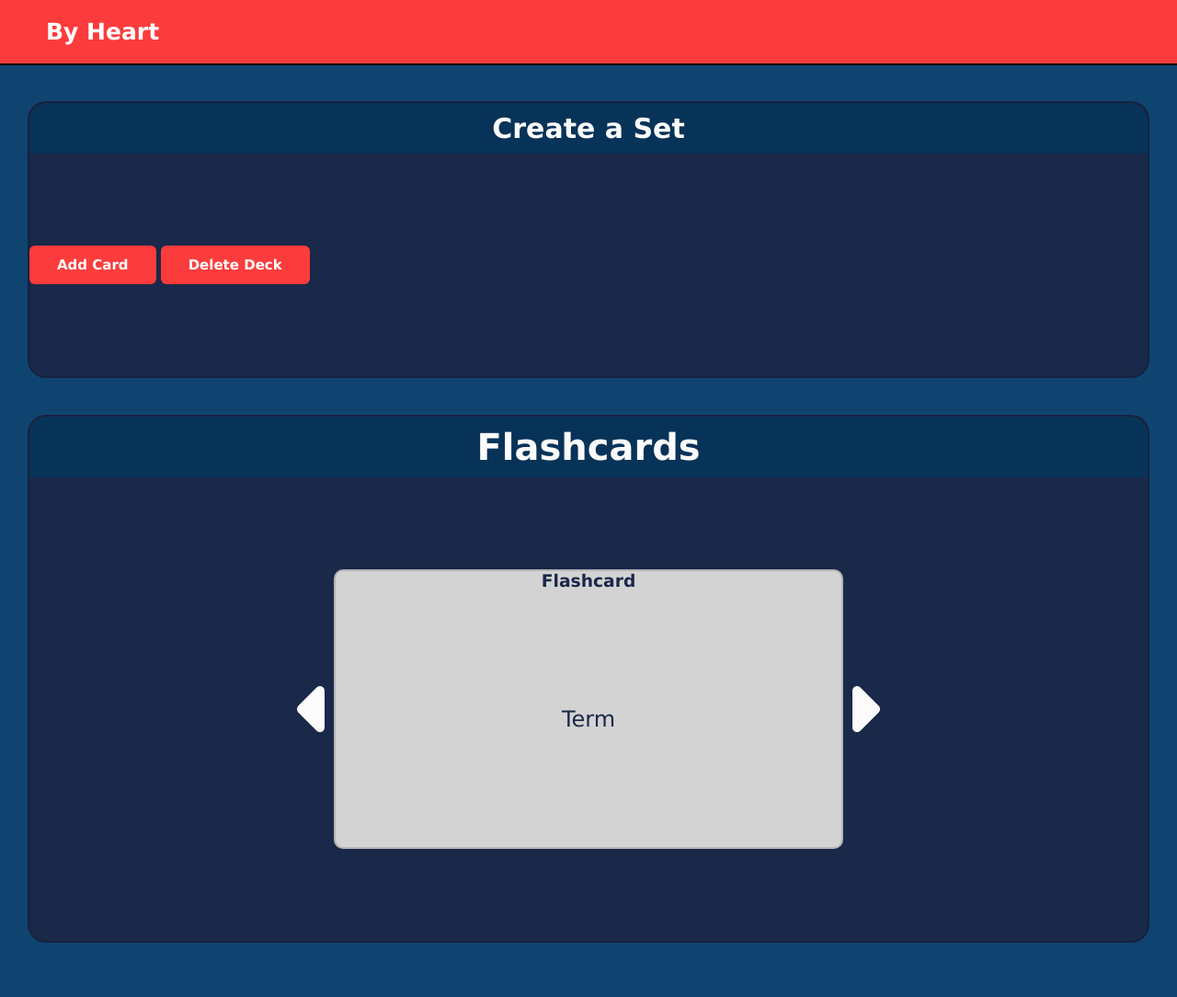
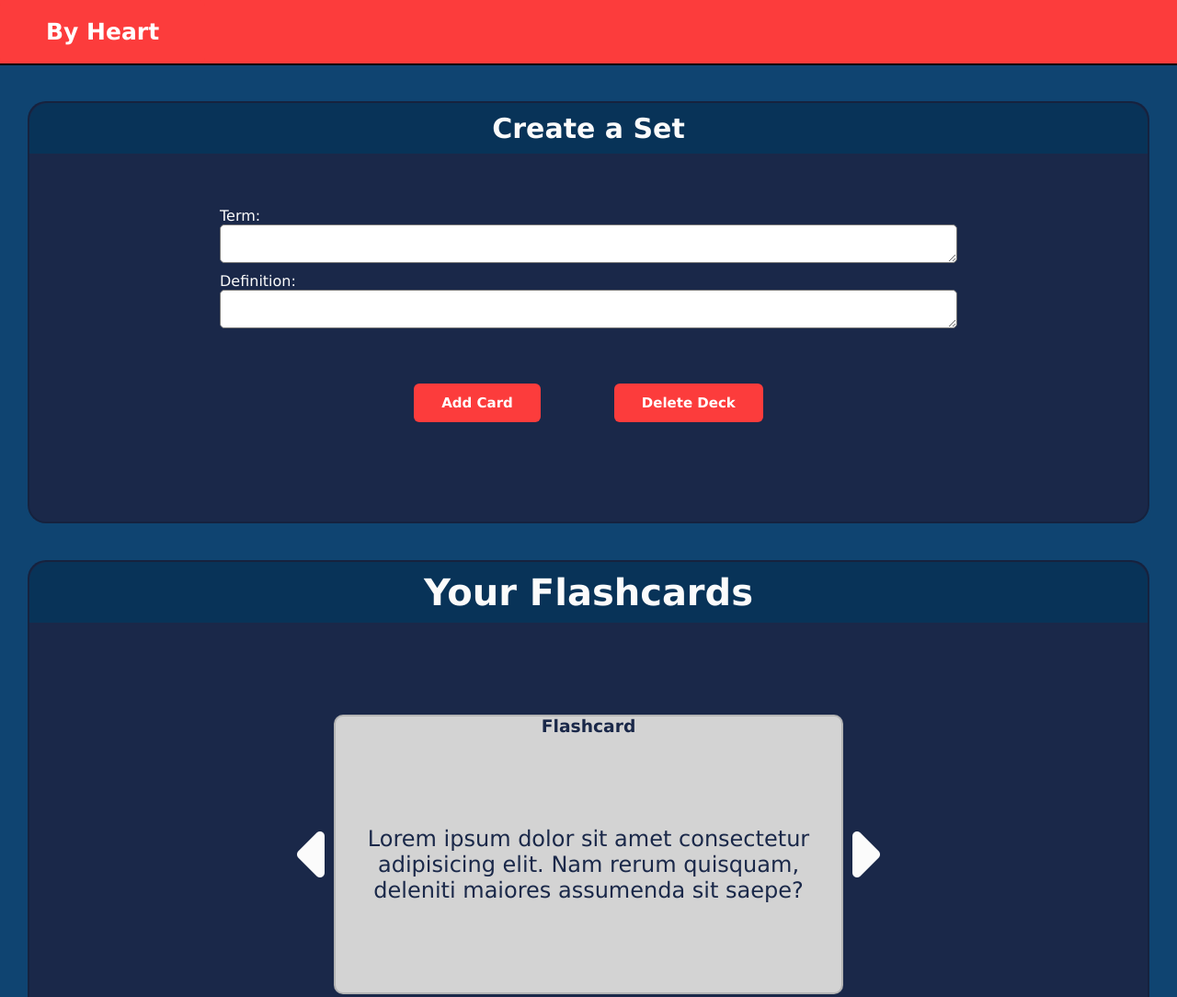
Before and after one commit to carlos-cuns/bh-frontend, a plain HTML site: page flashcards.html in a window 1280 px wide. Shown: the top 1084 px of the page at 92% size. Drawn offline with Linux system fonts and the light colour scheme.

Commit message:
added input fields and edited flashcard

```diff
--- a/flashcards.html
+++ b/flashcards.html
@@ -21,12 +21,20 @@
     <div class="section">
       <h2>Create a Set</h2>
       <div class="setbody">
-        <button class="main_button medium">Add Card</button>
-        <button class="main_button medium">Delete Deck</button>
+        <div class="inputfields">
+          <label for="question">Term: </label>
+          <textarea id="question"></textarea>
+          <label for="answer">Definition: </label>
+          <textarea id="answer"></textarea>
+        </div>
+        <div class="setbuttons">
+          <button class="main_button medium">Add Card</button>
+          <button class="main_button medium">Delete Deck</button>
+        </div>
       </div>
     </div>
     <div class="section" id="Flashcard">
-      <h1>Flashcards</h1>
+      <h1>Your Flashcards</h1>
       <div class="flash_body">
         <div class="leftarrow">
           <button class="arrow_button">
@@ -36,7 +44,10 @@
         <div class="flashcard">
           <h3>Flashcard</h3>
           <div class="cardtext">
-            <p>Term</p>
+            <p>
+              Lorem ipsum dolor sit amet consectetur adipisicing elit. Nam rerum
+              quisquam, deleniti maiores assumenda sit saepe?
+            </p>
           </div>
         </div>
         <div class="rightarrow">
--- a/style.css
+++ b/style.css
@@ -85,6 +85,8 @@ img{
     padding-right: 30px;
     padding-bottom: 12px;
     padding-top: 12px;
+    margin-left: 40px;
+    margin-right: 40px;
 }
 button:hover{
     opacity: .8;
@@ -146,6 +148,29 @@ td:hover{
     opacity: .8;
     cursor: pointer;
 }
+.setbody{
+    height: 200px;
+    display: flex;
+    flex-direction: column;
+    justify-content: center;
+}
+.inputfields{
+    display: grid;
+    height: 80%;
+    margin: auto;
+}
+.inputfields textarea{
+    width: 800px;
+    border-radius: 5px;
+    font-family: inherit;
+    padding-bottom: 10px;
+    margin-bottom: 10px;
+}
+.setbuttons{
+    padding: 50px;
+    display: flex;
+    justify-content: center;
+}
 .flash_body{
     display: grid;
     grid-template-columns: 1fr 1fr 1fr;
@@ -161,6 +186,7 @@ td:hover{
     margin: 0 auto;
     border: 2px solid rgba(0, 0, 0, 0.15);
     border-radius: 10px;
+    word-wrap: break-word;
 }
 .cardtext{
     font-size: x-large;
```
